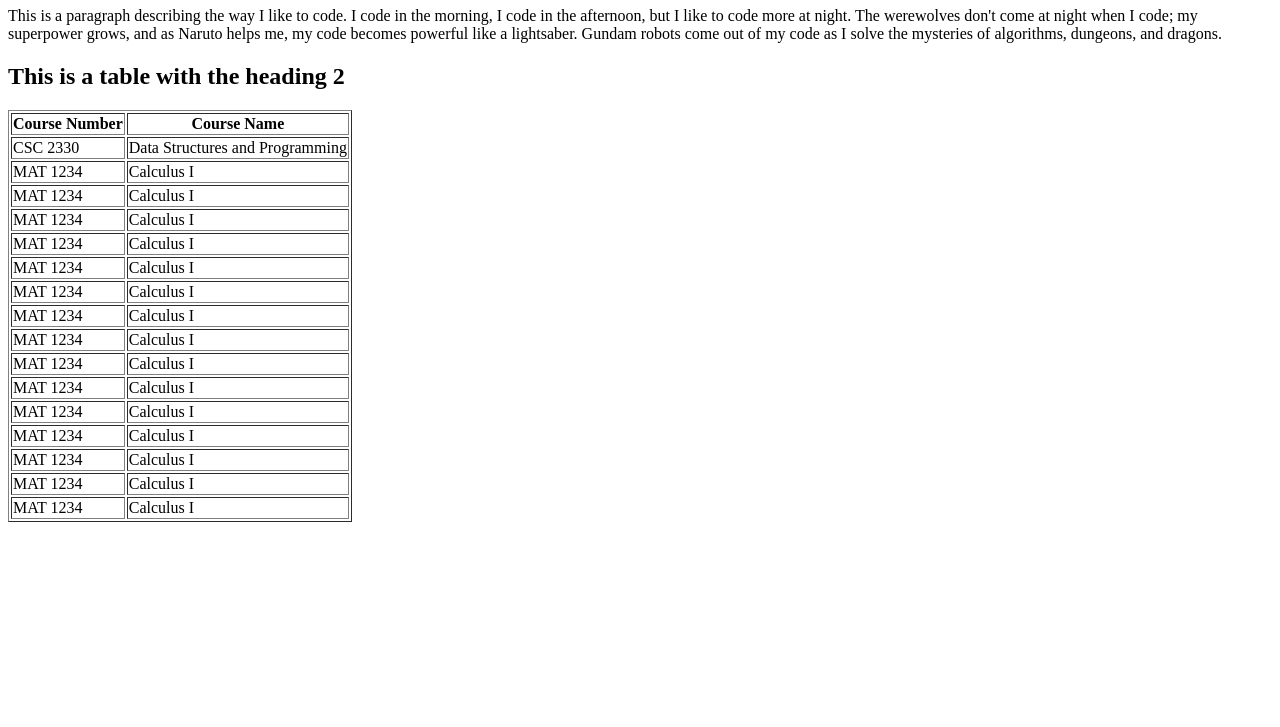
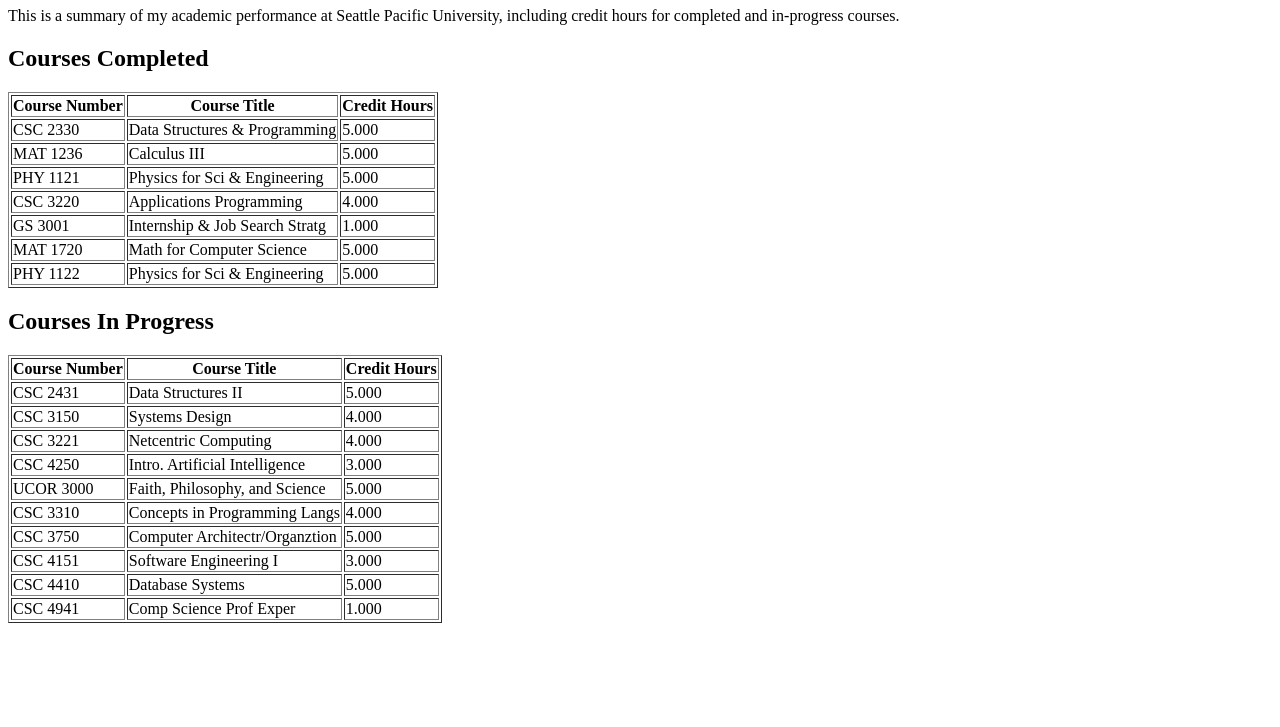
Before and after one commit to NathanielSPU/nathanielspu.io, a plain HTML site: page index.html in a window 1280 px wide. Shown: the part 73-800 px from the top of the page. Drawn offline with Linux system fonts and the light colour scheme.

Commit message:
Update index.html

```diff
--- a/index.html
+++ b/index.html
@@ -2,81 +2,120 @@
 <html lang="en">
 <head>
     <meta charset="UTF-8">
-    <title>My GitHub Page</title>
+    <title>Nathaniel Stirret - Transcript</title>
 </head>
 <body>
-    <h1>This is a Heading 1</h1>
-    <p>This is a paragraph describing the way I like to code. I code in the morning, I code in the afternoon, but I like to code more at night. The werewolves don't come at night when I code; my superpower grows, and as Naruto helps me, my code becomes powerful like a lightsaber. Gundam robots come out of my code as I solve the mysteries of algorithms, dungeons, and dragons.</p>
+    <h1>Unofficial Transcript</h1>
+    <p>This is a summary of my academic performance at Seattle Pacific University, including credit hours for completed and in-progress courses.</p>
 
-    <h2>This is a table with the heading 2</h2>
+    <h2>Courses Completed</h2>
     <table border="1">
         <tr>
             <th>Course Number</th>
-            <th>Course Name</th>
+            <th>Course Title</th>
+            <th>Credit Hours</th>
+        </tr>
+        <!-- Autumn 2024 -->
+        <tr>
+            <td>CSC 2330</td>
+            <td>Data Structures & Programming</td>
+            <td>5.000</td>
         </tr>
         <tr>
-            <td>CSC 2330</td>
-            <td>Data Structures and Programming</td>
+            <td>MAT 1236</td>
+            <td>Calculus III</td>
+            <td>5.000</td>
         </tr>
         <tr>
-            <td>MAT 1234</td>
-            <td>Calculus I</td>
+            <td>PHY 1121</td>
+            <td>Physics for Sci & Engineering</td>
+            <td>5.000</td>
+        </tr>
+
+        <!-- Winter 2025 -->
+        <tr>
+            <td>CSC 3220</td>
+            <td>Applications Programming</td>
+            <td>4.000</td>
         </tr>
         <tr>
-            <td>MAT 1234</td>
-            <td>Calculus I</td>
+            <td>GS 3001</td>
+            <td>Internship & Job Search Stratg</td>
+            <td>1.000</td>
         </tr>
         <tr>
-            <td>MAT 1234</td>
-            <td>Calculus I</td>
+            <td>MAT 1720</td>
+            <td>Math for Computer Science</td>
+            <td>5.000</td>
         </tr>
         <tr>
-            <td>MAT 1234</td>
-            <td>Calculus I</td>
+            <td>PHY 1122</td>
+            <td>Physics for Sci & Engineering</td>
+            <td>5.000</td>
+        </tr>
+    </table>
+
+    <h2>Courses In Progress</h2>
+    <table border="1">
+        <tr>
+            <th>Course Number</th>
+            <th>Course Title</th>
+            <th>Credit Hours</th>
+        </tr>
+        <!-- Spring 2025 -->
+        <tr>
+            <td>CSC 2431</td>
+            <td>Data Structures II</td>
+            <td>5.000</td>
         </tr>
         <tr>
-            <td>MAT 1234</td>
-            <td>Calculus I</td>
+            <td>CSC 3150</td>
+            <td>Systems Design</td>
+            <td>4.000</td>
         </tr>
         <tr>
-            <td>MAT 1234</td>
-            <td>Calculus I</td>
+            <td>CSC 3221</td>
+            <td>Netcentric Computing</td>
+            <td>4.000</td>
+        </tr>
+
+        <!-- Summer 2025 -->
+        <tr>
+            <td>CSC 4250</td>
+            <td>Intro. Artificial Intelligence</td>
+            <td>3.000</td>
         </tr>
         <tr>
-            <td>MAT 1234</td>
-            <td>Calculus I</td>
+            <td>UCOR 3000</td>
+            <td>Faith, Philosophy, and Science</td>
+            <td>5.000</td>
+        </tr>
+
+        <!-- Autumn 2025 -->
+        <tr>
+            <td>CSC 3310</td>
+            <td>Concepts in Programming Langs</td>
+            <td>4.000</td>
         </tr>
         <tr>
-            <td>MAT 1234</td>
-            <td>Calculus I</td>
+            <td>CSC 3750</td>
+            <td>Computer Architectr/Organztion</td>
+            <td>5.000</td>
         </tr>
         <tr>
-            <td>MAT 1234</td>
-            <td>Calculus I</td>
+            <td>CSC 4151</td>
+            <td>Software Engineering I</td>
+            <td>3.000</td>
         </tr>
         <tr>
-            <td>MAT 1234</td>
-            <td>Calculus I</td>
+            <td>CSC 4410</td>
+            <td>Database Systems</td>
+            <td>5.000</td>
         </tr>
         <tr>
-            <td>MAT 1234</td>
-            <td>Calculus I</td>
-        </tr>
-        <tr>
-            <td>MAT 1234</td>
-            <td>Calculus I</td>
-        </tr>
-        <tr>
-            <td>MAT 1234</td>
-            <td>Calculus I</td>
-        </tr>
-        <tr>
-            <td>MAT 1234</td>
-            <td>Calculus I</td>
-        </tr>
-        <tr>
-            <td>MAT 1234</td>
-            <td>Calculus I</td>
+            <td>CSC 4941</td>
+            <td>Comp Science Prof Exper</td>
+            <td>1.000</td>
         </tr>
     </table>
 </body>
```
